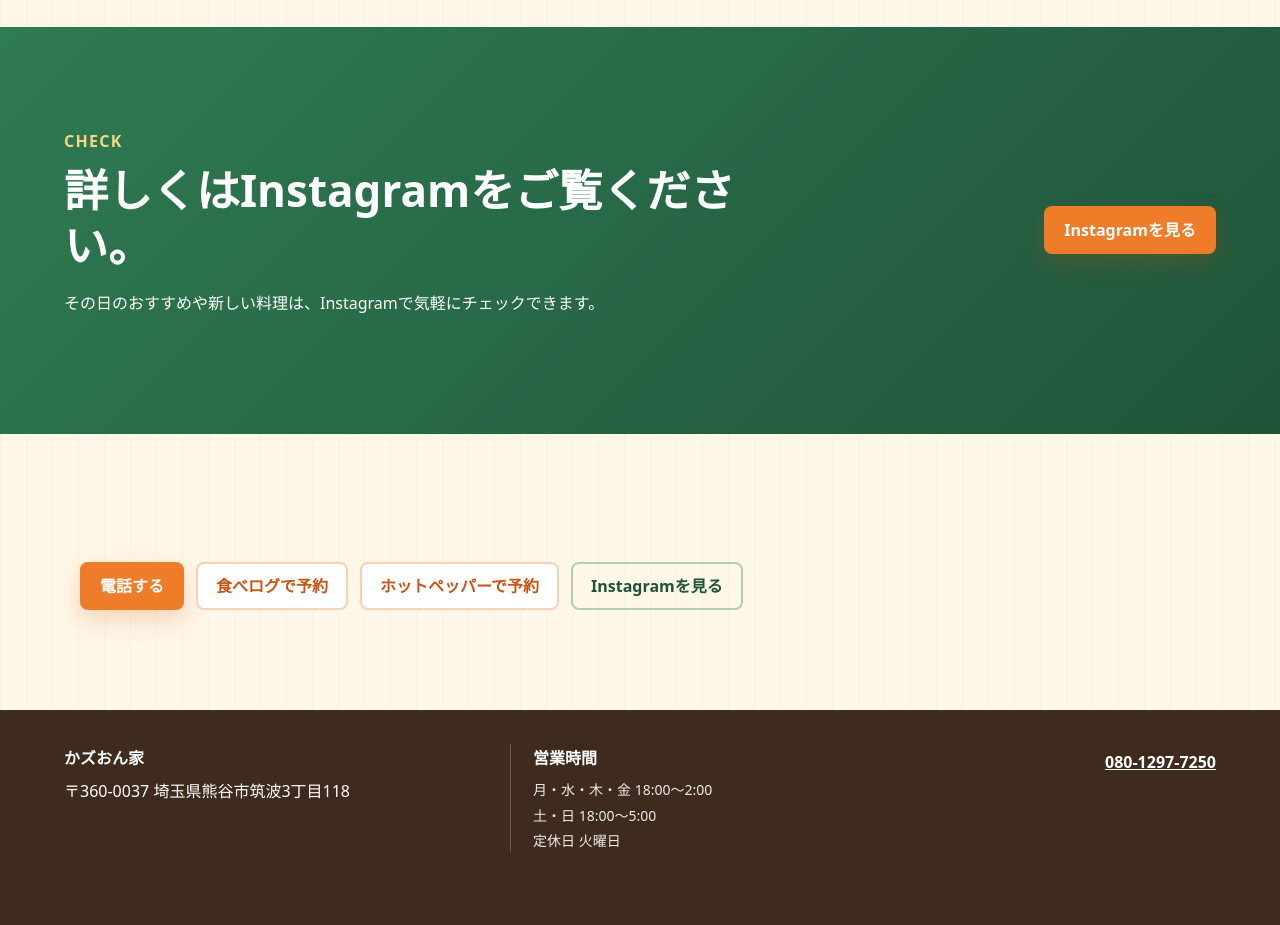
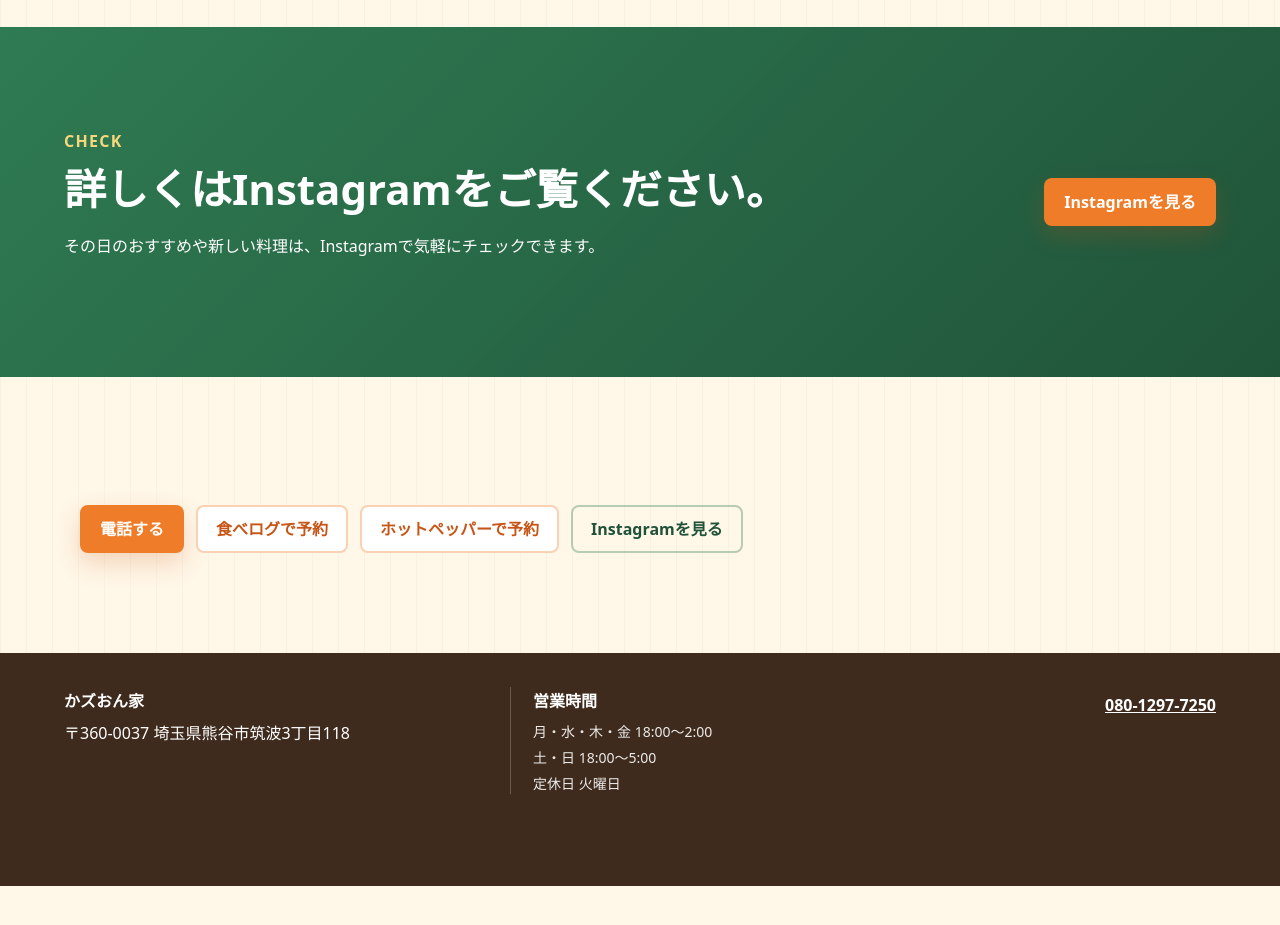
Before and after one commit to nishita-gp1111/kazu, a plain HTML site: page menu.html in a window 1280 px wide. Shown: the part 1880-2805 px from the top of the page. After the commit the page ends 2766 px from the top, so only its background shows below. Drawn offline with Linux system fonts and the light colour scheme.

Commit message:
Keep menu Instagram heading on one line

```diff
--- a/styles.css
+++ b/styles.css
@@ -368,6 +368,15 @@ h3 {
   max-width: 720px;
 }
 
+.menu-gallery + .instagram > div {
+  max-width: 980px;
+}
+
+.menu-gallery + .instagram h2 {
+  font-size: clamp(28px, 3.3vw, 42px);
+  white-space: nowrap;
+}
+
 .reserve .section-heading,
 .reserve .cta-grid {
   max-width: 1120px;
```
